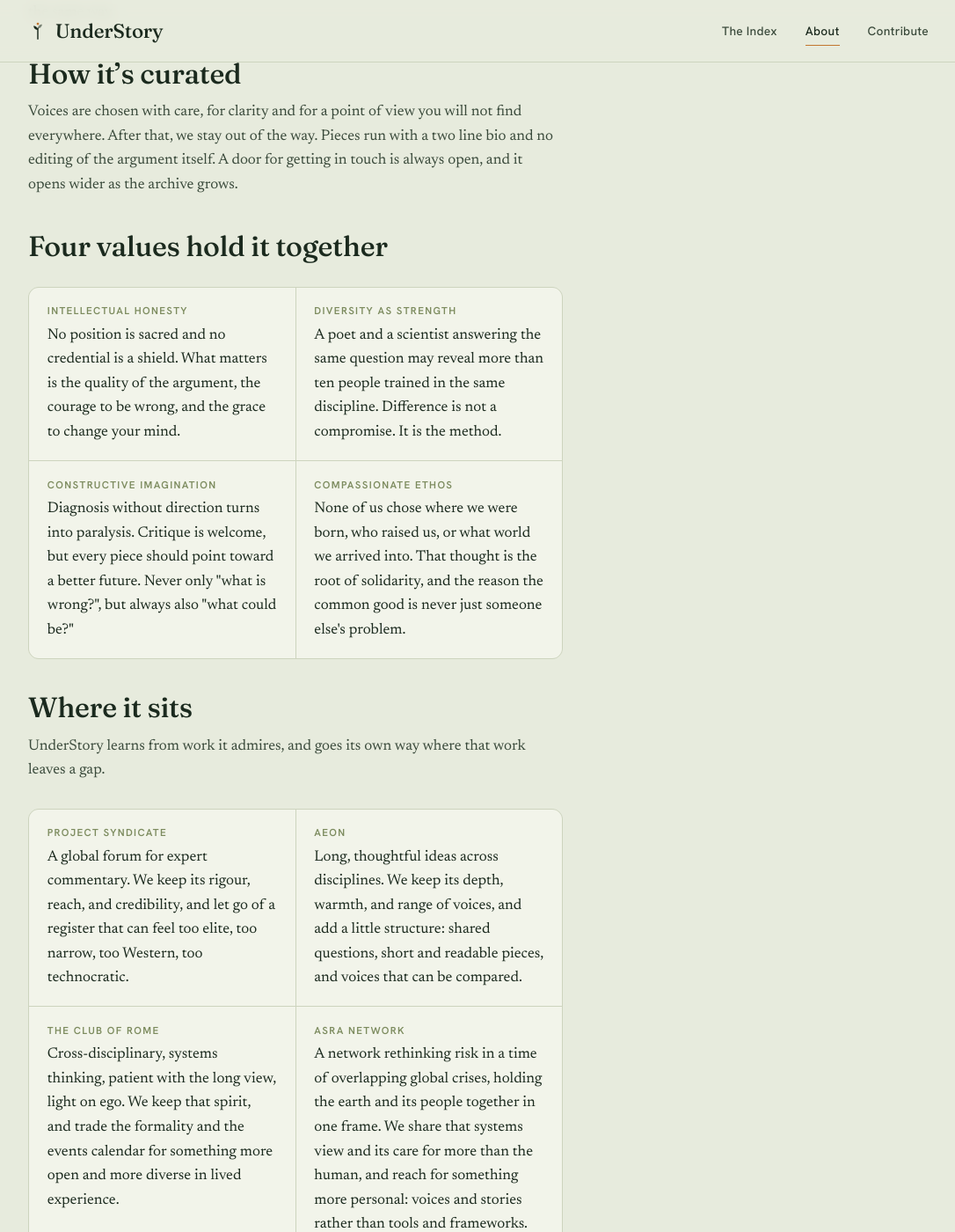
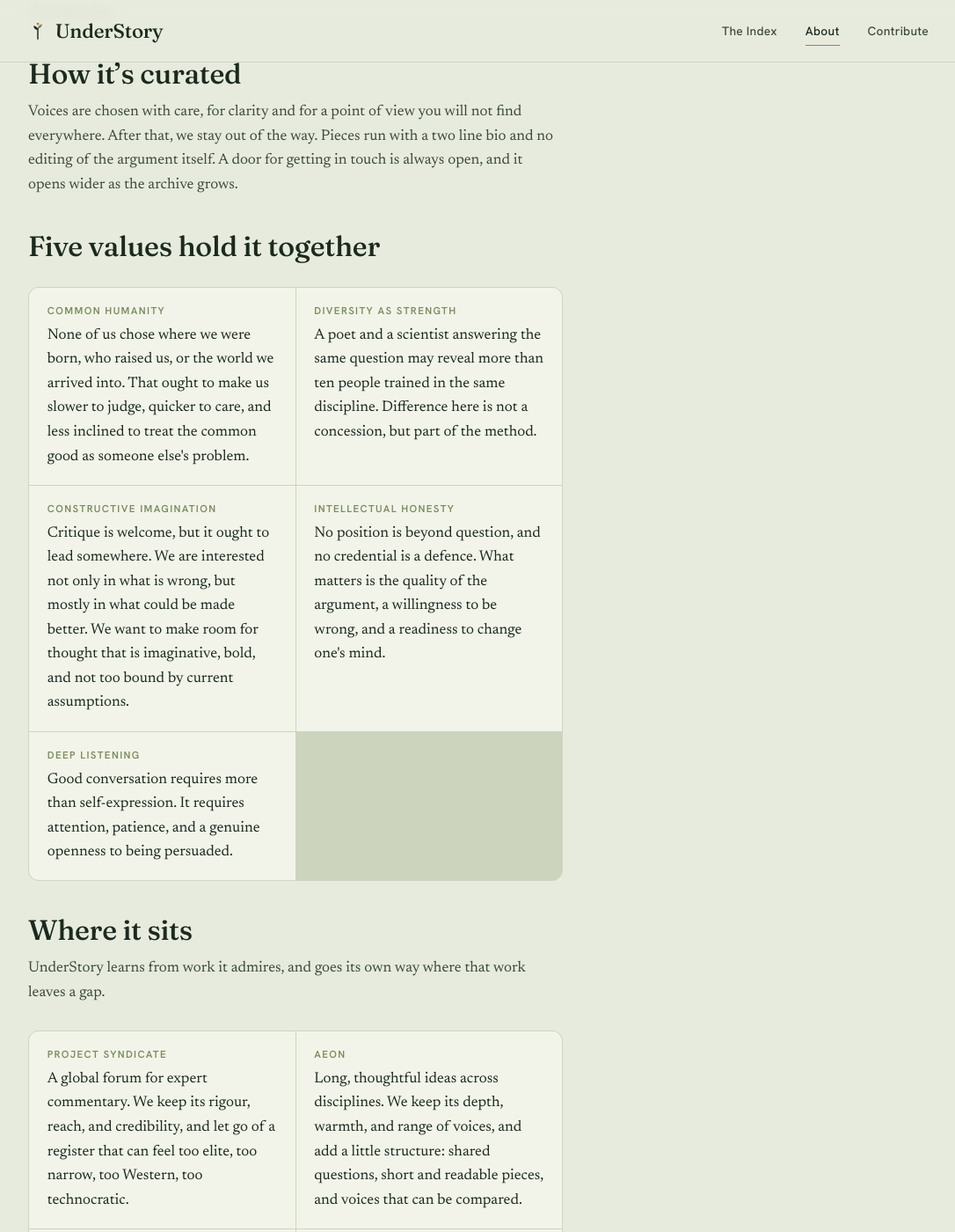
Before and after one commit to valentina-rm/understory, a Jekyll site: the page built from about.md, in a window 1280 px wide and 1400 px high, scrolled down 1412 px. Shown: the whole window at 88% size, without its empty margins (96-1182 px from the left). Built offline with Jekyll 4.4.1, drawn with Linux system fonts in a browser that asks for light colours.

Commit message:
About change1

```diff
--- a/about.md
+++ b/about.md
@@ -30,24 +30,28 @@
 
 Voices are chosen with care, for clarity and for a point of view you will not find everywhere. After that, we stay out of the way. Pieces run with a two line bio and no editing of the argument itself. A door for getting in touch is always open, and it opens wider as the archive grows.
 
-## Four values hold it together
+## Five values hold it together
 
 <div class="spec">
   <div class="spec-row">
-    <dt>Intellectual honesty</dt>
-    <dd>No position is sacred and no credential is a shield. What matters is the quality of the argument, the courage to be wrong, and the grace to change your mind.</dd>
+    <dt>Common humanity</dt>
+    <dd>None of us chose where we were born, who raised us, or the world we arrived into. That ought to make us slower to judge, quicker to care, and less inclined to treat the common good as someone else's problem.</dd>
   </div>
   <div class="spec-row">
     <dt>Diversity as strength</dt>
-    <dd>A poet and a scientist answering the same question may reveal more than ten people trained in the same discipline. Difference is not a compromise. It is the method.</dd>
+    <dd>A poet and a scientist answering the same question may reveal more than ten people trained in the same discipline. Difference here is not a concession, but part of the method.</dd>
   </div>
   <div class="spec-row">
     <dt>Constructive imagination</dt>
-    <dd>Diagnosis without direction turns into paralysis. Critique is welcome, but every piece should point toward a better future. Never only "what is wrong?", but always also "what could be?"</dd>
+    <dd>Critique is welcome, but it ought to lead somewhere. We are interested not only in what is wrong, but mostly in what could be made better. We want to make room for thought that is imaginative, bold, and not too bound by current assumptions.</dd>
   </div>
   <div class="spec-row">
-    <dt>Compassionate ethos</dt>
-    <dd>None of us chose where we were born, who raised us, or what world we arrived into. That thought is the root of solidarity, and the reason the common good is never just someone else's problem.</dd>
+    <dt>Intellectual honesty</dt>
+    <dd>No position is beyond question, and no credential is a defence. What matters is the quality of the argument, a willingness to be wrong, and a readiness to change one's mind.</dd>
+     </div>
+     <div class="spec-row">
+    <dt>Deep listening</dt>
+    <dd>Good conversation requires more than self-expression. It requires attention, patience, and a genuine openness to being persuaded.</dd>
   </div>
 </div>
 
```
